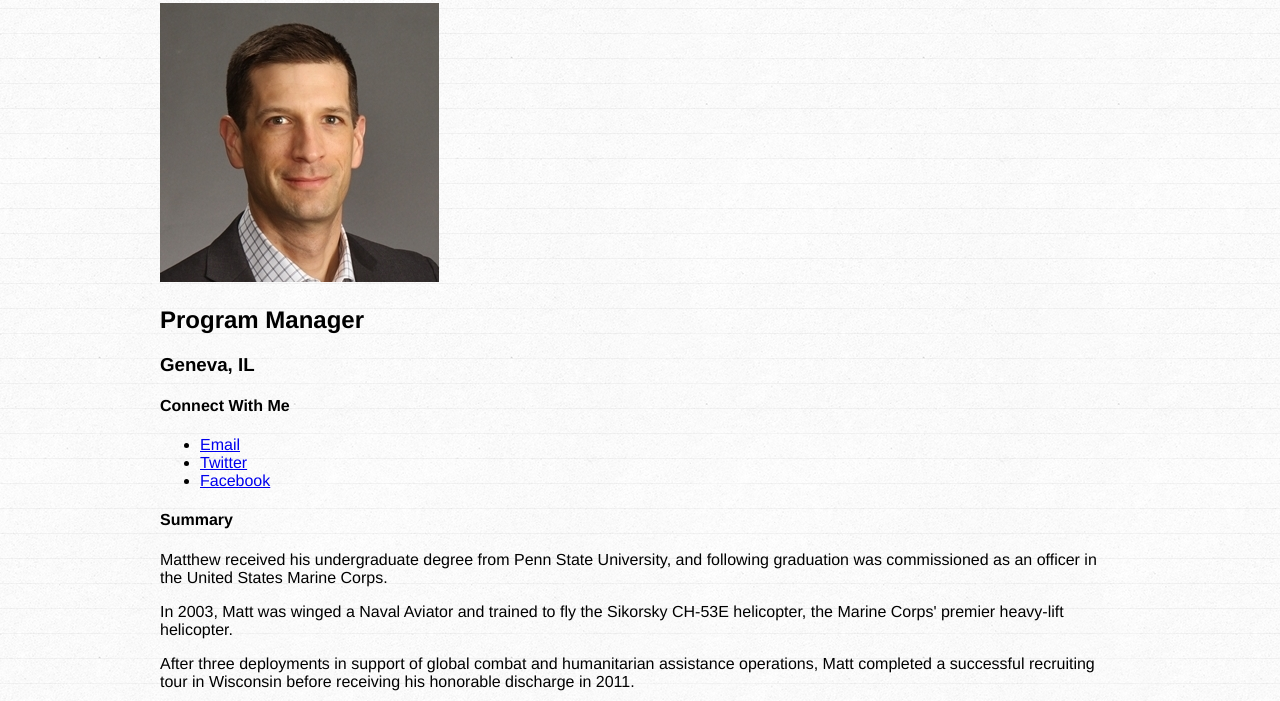
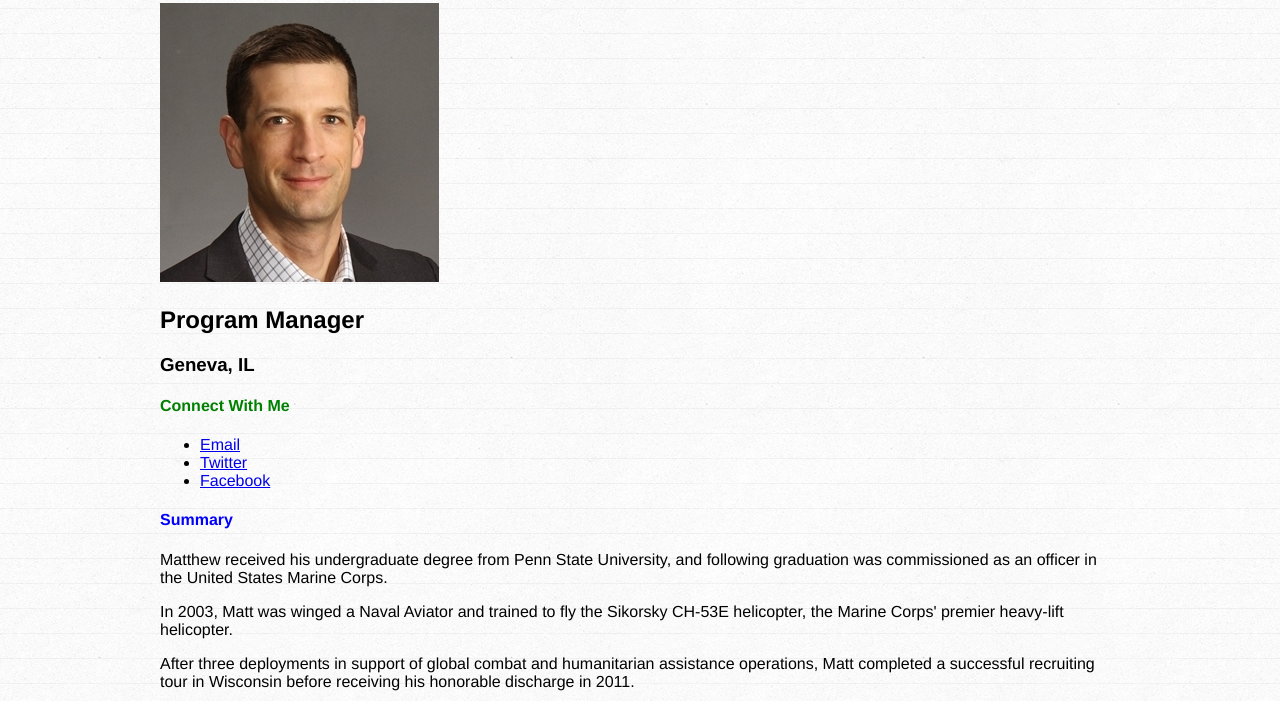
Before and after one commit to mattg1775/mattg1775.github.io, a plain HTML site: page index.html in a window 1280 px wide. Shown: the part 77-778 px from the top of the page. Drawn offline with nearby package versions, Linux system fonts and the light colour scheme.

```diff
--- a/index.html
+++ b/index.html
@@ -23,7 +23,7 @@
       </ul>
     </div>
     <div>
-      <h4>Summary</h4>
+      <h4 id="summary">Summary</h4>
       <p>
         Matthew received his undergraduate degree from Penn State University, and following graduation was commissioned as an officer in the United States Marine Corps.
       <p>
--- a/style.css
+++ b/style.css
@@ -10,5 +10,10 @@ body {
 }
 h1{
   color: red;
-
 }
+h4{
+  color: green;
+}
+#summary{
+  color: blue;
+}
```
